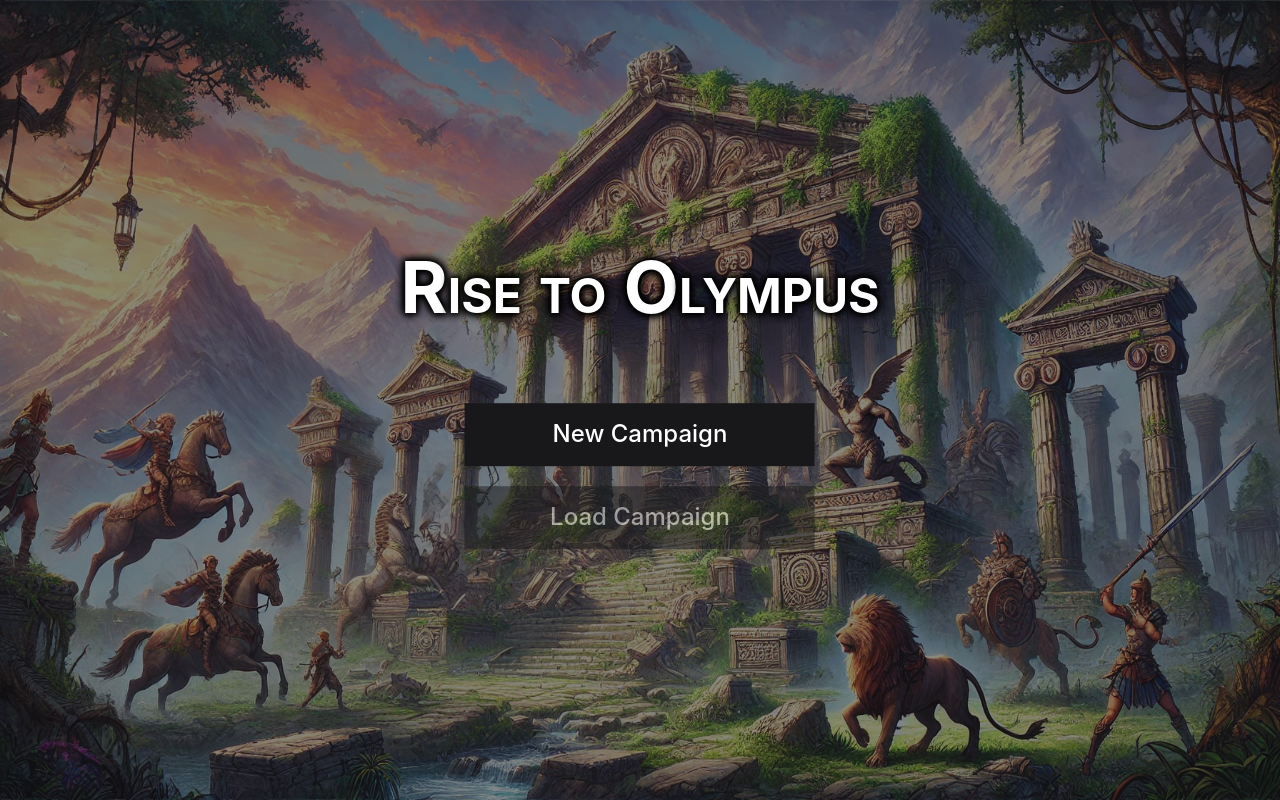
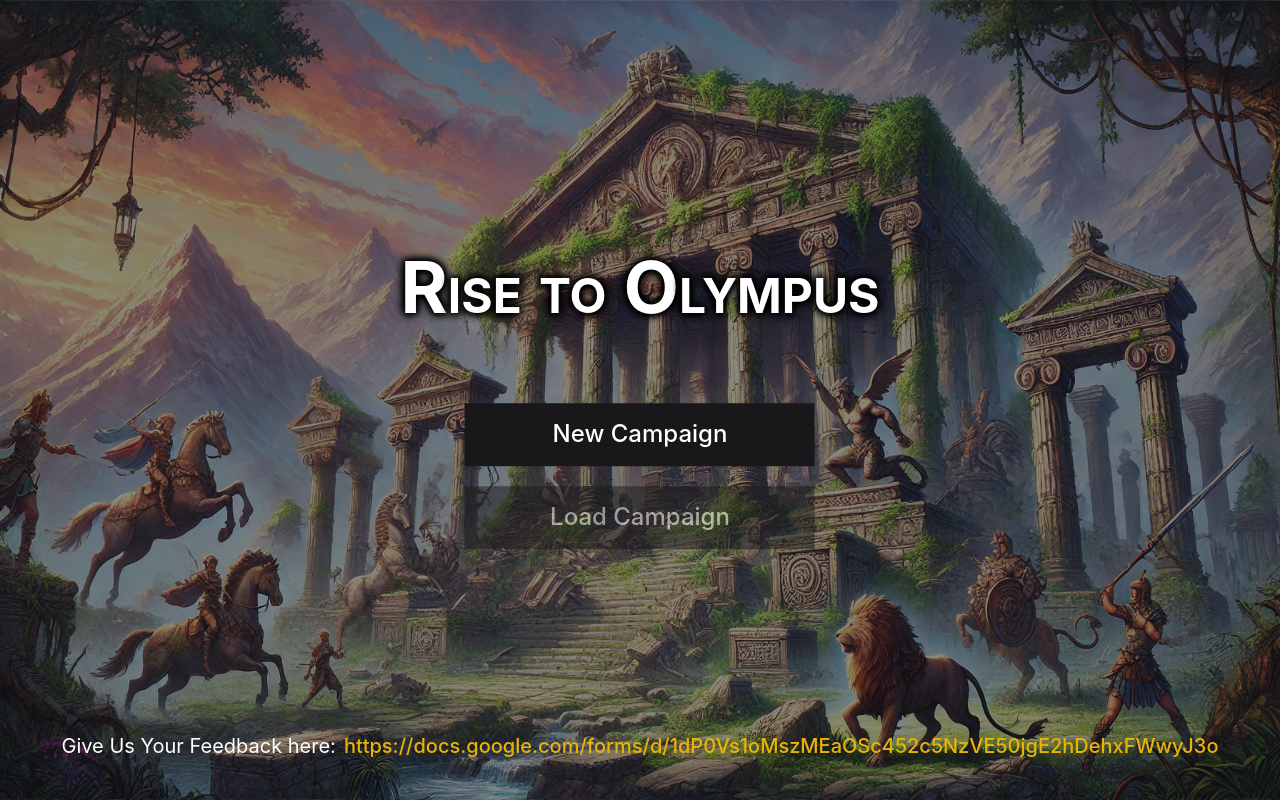
Before and after one commit to codetrifecta/rise-to-olympus, a React (Vite) app: page / in a window 1280 px wide. Built offline with nearby package versions, Linux system fonts and the light colour scheme; a web font is replaced by a local one.

Commit message:
Add google form link iin main menu

```diff
--- a/src/pages/MainMenu.tsx
+++ b/src/pages/MainMenu.tsx
@@ -12,6 +12,7 @@ export const MainMenu = () => {
   }, []);
 
   return (
+    <>
       <div
         className="absolute top-[50%] left-[50%]"
         style={{ transform: 'translate(-50%, -50%)' }}
@@ -44,5 +45,21 @@ export const MainMenu = () => {
           {/* <button className="w-[300px] hover:border-white">Settings</button> */}
         </div>
       </div>
+      <footer
+        className="fixed bottom-10 left-[50%] w-full"
+        style={{ transform: 'translateX(-50%)' }}
+      >
+        <p className="text-xl">
+          Give Us Your Feedback here:
+          <a
+            href="https://docs.google.com/forms/d/1dP0Vs1oMszMEaOSc452c5NzVE50jgE2hDehxFWwyJ3o"
+            target="blank"
+            className="text-yellow-500 hover:underline hover:text-yellow-400 ml-2"
+          >
+            https://docs.google.com/forms/d/1dP0Vs1oMszMEaOSc452c5NzVE50jgE2hDehxFWwyJ3o
+          </a>
+        </p>
+      </footer>
+    </>
   );
 };
```
Lines whose indentation alone changed are shown as unchanged.
